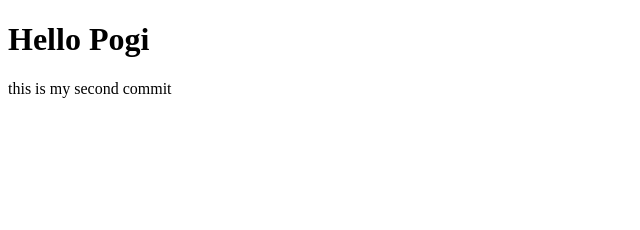
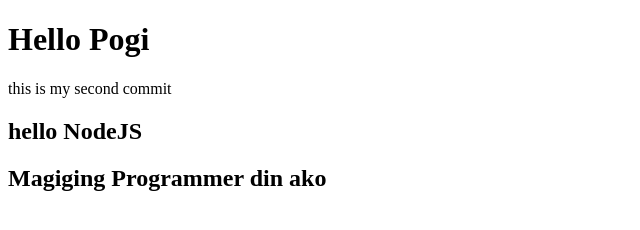
Before and after one commit to migueljamin-dev/git-test, a website: page index.html in a window 1280 px wide. Shown: the whole page, without its empty margins (0-640 px from the left). Drawn offline with Linux system fonts and the light colour scheme.

Commit message:
fourt commit

```diff
--- a/index.html
+++ b/index.html
@@ -6,6 +6,8 @@
     <title>Document</title>
     <h1>Hello Pogi</h1>
     <p>this is my second commit</p>
+    <h2>hello NodeJS</h2>
+    <h2>Magiging Programmer din ako</h2>
   </head>
   <body></body>
 </html>
```
Also changed, not shown: package.json (added, +24 -0 lines), 2 other files.
